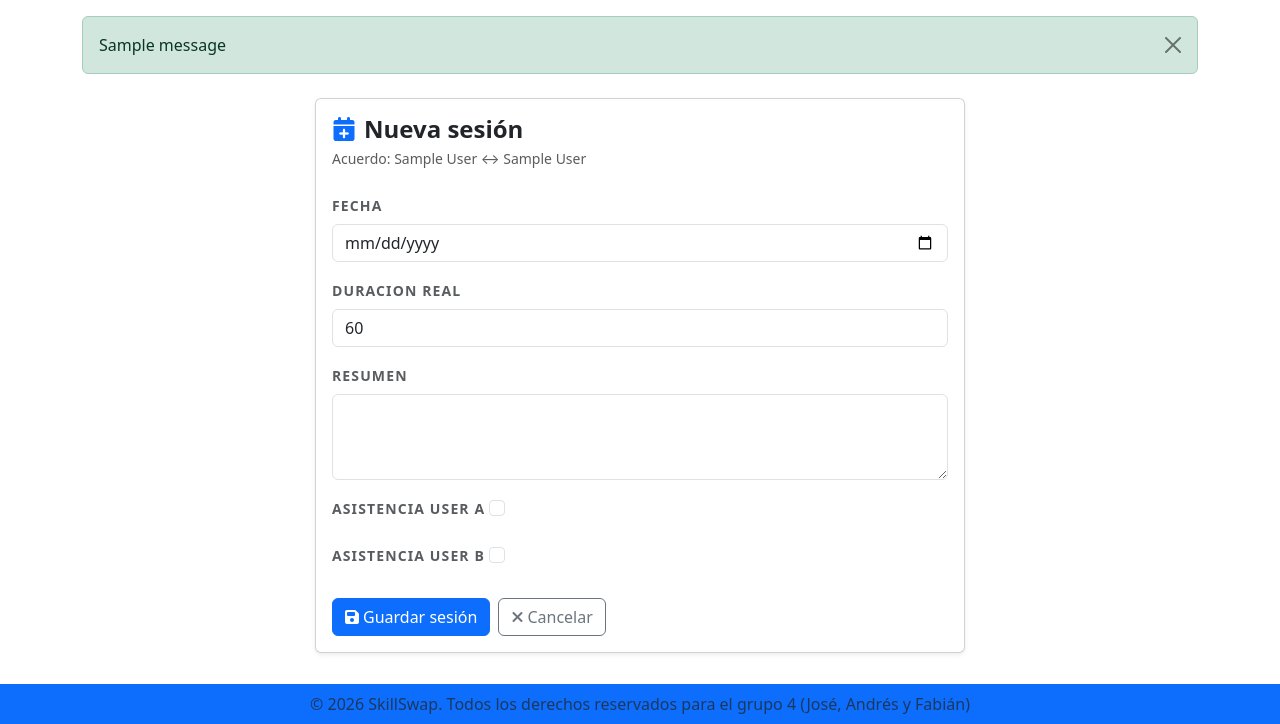
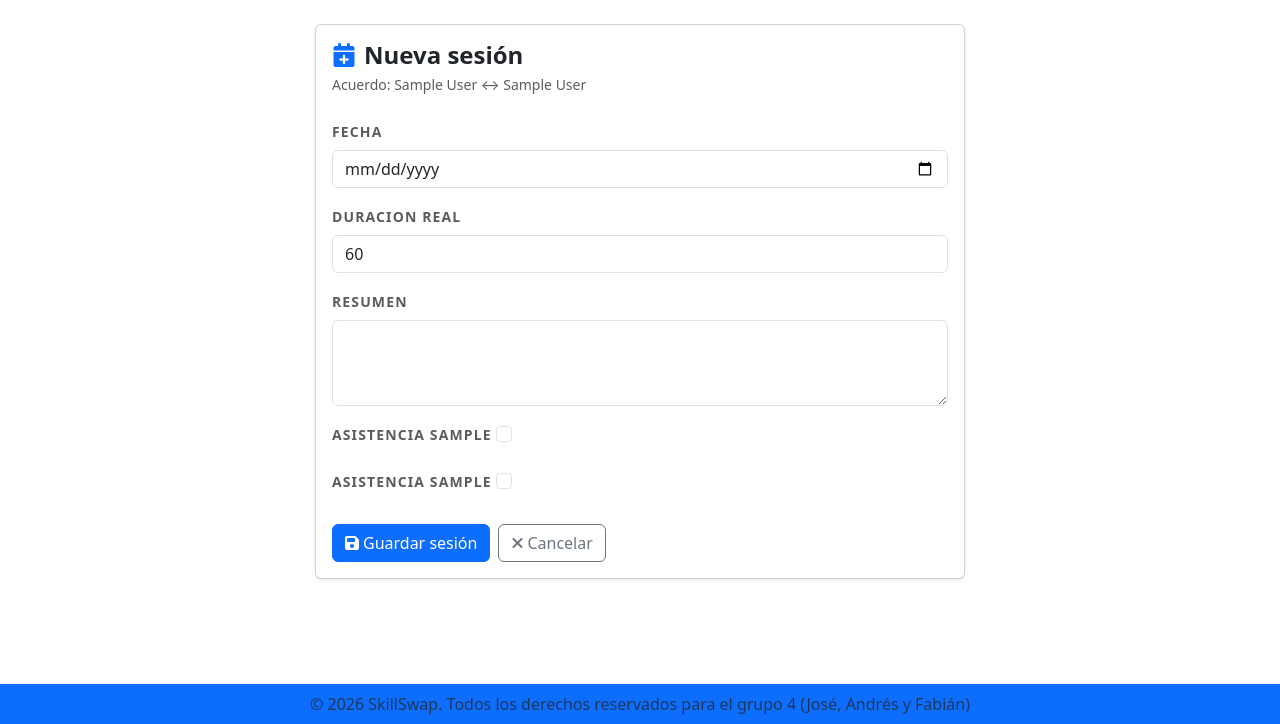
Before and after one commit to jherhum1702/skillswap-django, a Django app: page /deals/1/sessions/create/ in a window 1280 px wide. Shown: the part 76-800 px from the top of the page. Run offline with Django 5.2, Linux system fonts and the light colour scheme; tables that the repository leaves empty hold one stand-in row (values such as "Sample post"); one stand-in notice (Sample message) is shown.

Commit message:
show user on when creating a session

```diff
--- a/core/templates/core/sesionCreate.html
+++ b/core/templates/core/sesionCreate.html
@@ -13,9 +13,19 @@
 
      {% for field in form %}
   <div class="mb-3">
+    {% if field.name == 'asistencia_user_a' %}
+      <label class="form-label fw-semibold small text-muted text-uppercase" style="letter-spacing: 0.08em;">
+        Asistencia {{ acuerdo.usuario_a.username }}
+      </label>
+    {% elif field.name == 'asistencia_user_b' %}
+      <label class="form-label fw-semibold small text-muted text-uppercase" style="letter-spacing: 0.08em;">
+        Asistencia {{ acuerdo.usuario_b.username }}
+      </label>
+    {% else %}
       <label class="form-label fw-semibold small text-muted text-uppercase" style="letter-spacing: 0.08em;">
         {{ field.label }}
       </label>
+    {% endif %}
     {{ field }}
     {% if field.errors %}
       <div class="text-danger small mt-1">{{ field.errors }}</div>
--- a/templates/base.html
+++ b/templates/base.html
@@ -119,17 +119,20 @@
     </nav>
 
     <!-- ALERTAS -->
-    {% if messages %}
-        <div class="container mt-3">
-            {% for message in messages %}
-                <div class="alert alert-{{ message.tags }} alert-dismissible fade show" role="alert">
-                    {{ message }}
-                    <button type="button" class="btn-close" data-bs-dismiss="alert"></button>
+{% if messages %}
+    {% for message in messages %}
+        <div class="toast-container position-fixed top-50 start-50 translate-middle" style="z-index: 9999">
+            <div class="toast show align-items-center text-bg-danger border-0 shadow-lg" role="alert">
+                <div class="d-flex">
+                    <div class="toast-body fs-6">
+                        <i class="fas fa-ban me-2"></i>{{ message }}
+                    </div>
+                    <button type="button" class="btn-close btn-close-white me-2 m-auto" data-bs-dismiss="toast"></button>
                 </div>
-            {% endfor %}
+            </div>
         </div>
-    {% endif %}
-
+    {% endfor %}
+{% endif %}
     <!-- CONTENIDO PRINCIPAL -->
     <main class="main-content">
         <div class="container mt-4">
@@ -149,7 +152,13 @@
 
     <!-- Bootstrap JS -->
     <script src="https://cdn.jsdelivr.net/npm/bootstrap@5.3.2/dist/js/bootstrap.bundle.min.js"></script>
-
+    <script>
+    document.querySelectorAll('.toast').forEach(toast => {
+        setTimeout(() => {
+            toast.classList.remove('show');
+        }, 4000);
+    });
+</script>
     {% block extra_js %}{% endblock %}
 </body>
 </html>
```
Lines whose indentation alone changed are shown as unchanged.
